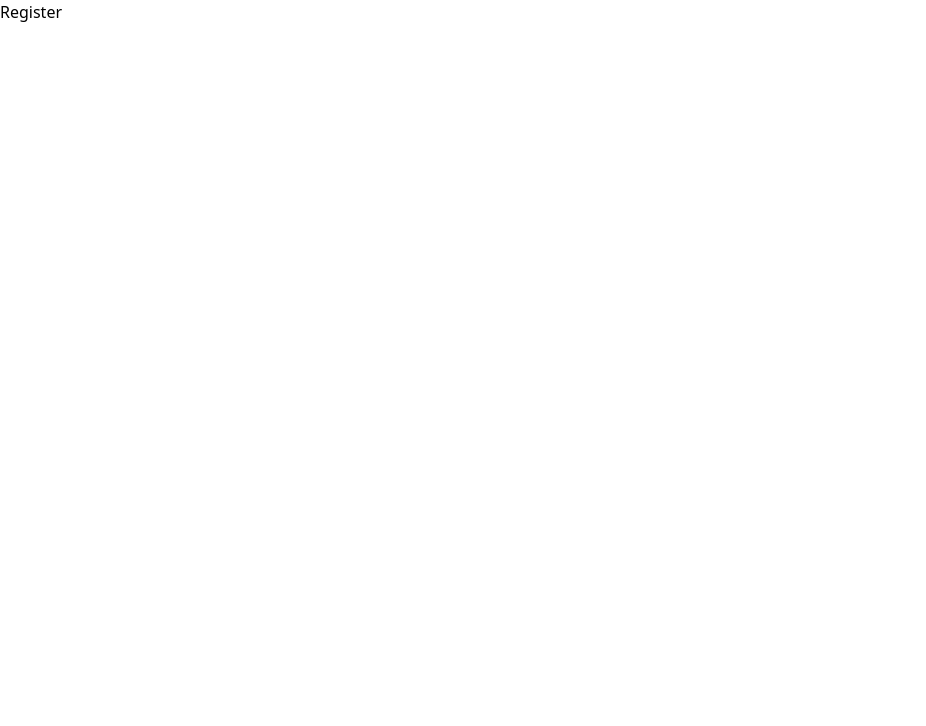
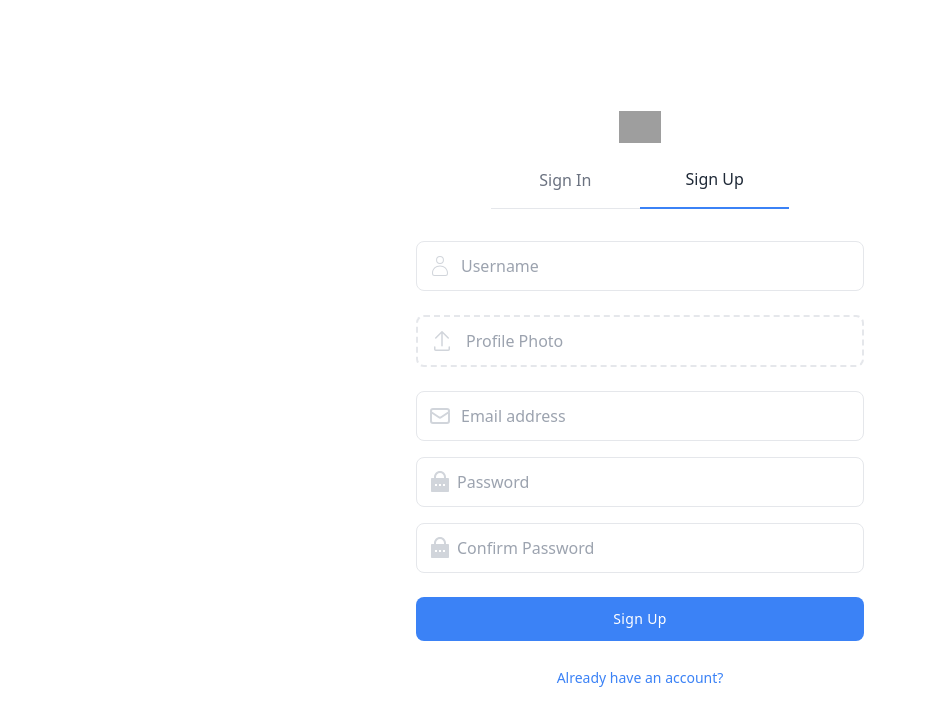
Before and after one commit to minajarifa/rest-house-client, a React (Vite) app: page /Register in a window 1280 px wide. Shown: the top 726 px of the page, without its empty margins (0-926 px from the left). Built offline with nearby package versions, Linux system fonts and the light colour scheme; grey boxes are pictures that could not be loaded.

Commit message:
form create

```diff
--- a/package.json
+++ b/package.json
@@ -17,6 +17,7 @@
     "match-sorter": "^8.1.0",
     "react": "^19.1.1",
     "react-dom": "^19.1.1",
+    "react-icons": "^5.5.0",
     "react-router-dom": "^7.9.5",
     "sort-by": "^1.2.0"
   },
--- a/src/Pages/Login/Login.jsx
+++ b/src/Pages/Login/Login.jsx
@@ -1,7 +1,72 @@
-
-
+import { FcGoogle } from "react-icons/fc";
+import { MdOutlineEmail } from "react-icons/md";
+import { RiLockPasswordFill } from "react-icons/ri";
 export default function Login() {
   return (
-    <div>Login</div>
-  )
+    <div>
+      <section className="bg-white dark:bg-gray-900">
+        <div className="container flex items-center justify-center min-h-screen px-6 mx-auto">
+          <form className="w-full max-w-md">
+            <img
+              className="w-auto h-7 sm:h-8"
+              src="https://merakiui.com/images/logo.svg"
+              alt=""
+            />
+            <h1 className="mt-3 text-2xl font-semibold text-gray-800 capitalize sm:text-3xl dark:text-white">
+              sign In
+            </h1>
+
+            <div className="relative flex items-center mt-8">
+              <span className="absolute ">
+               <MdOutlineEmail className="w-6 h-6 mx-3 text-gray-300 dark:text-gray-500"/>
+              </span>
+              <input
+                type="email"
+                className="block w-full py-3 text-gray-700 bg-white border rounded-lg px-11 dark:bg-gray-900 dark:text-gray-300 dark:border-gray-600 focus:border-blue-400 dark:focus:border-blue-300 focus:ring-blue-300 focus:outline-none focus:ring focus:ring-opacity-40"
+                placeholder="Email address"
+              />
+            </div>
+            <div className="relative flex items-center mt-4">
+              <span className="absolute">
+               <RiLockPasswordFill className="w-6 h-6 mx-3 text-gray-300 dark:text-gray-500"/>
+              </span>
+              <input
+                type="password"
+                className="block w-full px-10 py-3 text-gray-700 bg-white border rounded-lg dark:bg-gray-900 dark:text-gray-300 dark:border-gray-600 focus:border-blue-400 dark:focus:border-blue-300 focus:ring-blue-300 focus:outline-none focus:ring focus:ring-opacity-40"
+                placeholder="Password"
+              />
+            </div>
+
+            <div className="mt-6">
+              <button className="w-full px-6 py-3 text-sm font-medium tracking-wide text-white capitalize transition-colors duration-300 transform bg-blue-500 rounded-lg hover:bg-blue-400 focus:outline-none focus:ring focus:ring-blue-300 focus:ring-opacity-50">
+                Sign in
+              </button>
+
+              <p className="mt-4 text-center text-gray-600 dark:text-gray-400">
+                or sign in with
+              </p>
+
+              <a
+                href="#"
+                className="flex items-center justify-center px-6 py-3 mt-4 text-gray-600 transition-colors duration-300 transform border rounded-lg dark:border-gray-700 dark:text-gray-200 hover:bg-gray-50 dark:hover:bg-gray-600"
+              >
+               <FcGoogle className="text-3xl" />
+
+                <span className="mx-2">Sign in with Google</span>
+              </a>
+
+              <div className="mt-6 text-center ">
+                <a
+                  href="#"
+                  className="text-sm text-blue-500 hover:underline dark:text-blue-400"
+                >
+                  Don’t have an account yet? Sign up
+                </a>
+              </div>
+            </div>
+          </form>
+        </div>
+      </section>
+    </div>
+  );
 }
--- a/src/Pages/Register/Register.jsx
+++ b/src/Pages/Register/Register.jsx
@@ -1,7 +1,105 @@
-
+import { CiUser } from "react-icons/ci";
+import { GoUpload } from "react-icons/go";
+import { HiOutlineMail } from "react-icons/hi";
+import { RiLockPasswordFill } from "react-icons/ri";
 
 export default function Register() {
   return (
-    <div>Register</div>
-  )
+    <div>
+      <section className="bg-white dark:bg-gray-900">
+        <div className="container flex items-center justify-center min-h-screen px-6 mx-auto">
+          <form className="w-full max-w-md">
+            <div className="flex justify-center mx-auto">
+              <img
+                className="w-auto h-7 sm:h-8"
+                src="https://merakiui.com/images/logo.svg"
+                alt=""
+              />
+            </div>
+            <div className="flex items-center justify-center mt-6">
+              <a
+                href="#"
+                className="w-1/3 pb-4 font-medium text-center text-gray-500 capitalize border-b dark:border-gray-400 dark:text-gray-300"
+              >
+                sign in
+              </a>
+              <a
+                href="#"
+                className="w-1/3 pb-4 font-medium text-center text-gray-800 capitalize border-b-2 border-blue-500 dark:border-blue-400 dark:text-white"
+              >
+                sign up
+              </a>
+            </div>
+            <div className="relative flex items-center mt-8">
+              <span className="absolute">
+               <CiUser  className="w-6 h-6 mx-3 text-gray-300 dark:text-gray-500"/>
+              </span>
+              <input
+                type="text"
+                className="block w-full py-3 text-gray-700 bg-white border rounded-lg px-11 dark:bg-gray-900 dark:text-gray-300 dark:border-gray-600 focus:border-blue-400 dark:focus:border-blue-300 focus:ring-blue-300 focus:outline-none focus:ring focus:ring-opacity-40"
+                placeholder="Username"
+              />
+            </div>
+
+            <label
+              for="dropzone-file"
+              className="flex items-center px-3 py-3 mx-auto mt-6 text-center bg-white border-2 border-dashed rounded-lg cursor-pointer dark:border-gray-600 dark:bg-gray-900"
+            >
+             <GoUpload   className="w-6 h-6 text-gray-300 dark:text-gray-500"/>
+
+              <h2 className="mx-3 text-gray-400">Profile Photo</h2>
+
+              <input id="dropzone-file" type="file" className="hidden" />
+            </label>
+
+            <div className="relative flex items-center mt-6">
+              <span className="absolute">
+                <HiOutlineMail className="w-6 h-6 mx-3 text-gray-300 dark:text-gray-500"/>
+              </span>
+
+              <input
+                type="email"
+                className="block w-full py-3 text-gray-700 bg-white border rounded-lg px-11 dark:bg-gray-900 dark:text-gray-300 dark:border-gray-600 focus:border-blue-400 dark:focus:border-blue-300 focus:ring-blue-300 focus:outline-none focus:ring focus:ring-opacity-40"
+                placeholder="Email address"
+              />
+            </div>
+
+            <div className="relative flex items-center mt-4">
+              <span className="absolute">
+                <RiLockPasswordFill className="w-6 h-6 mx-3 text-gray-300 dark:text-gray-500"/>
+              </span>
+              <input
+                type="password"
+                className="block w-full px-10 py-3 text-gray-700 bg-white border rounded-lg dark:bg-gray-900 dark:text-gray-300 dark:border-gray-600 focus:border-blue-400 dark:focus:border-blue-300 focus:ring-blue-300 focus:outline-none focus:ring focus:ring-opacity-40"
+                placeholder="Password"
+              />
+            </div>
+            <div className="relative flex items-center mt-4">
+              <span className="absolute">
+               <RiLockPasswordFill className="w-6 h-6 mx-3 text-gray-300 dark:text-gray-500"/>
+              </span>
+              <input
+                type="password"
+                className="block w-full px-10 py-3 text-gray-700 bg-white border rounded-lg dark:bg-gray-900 dark:text-gray-300 dark:border-gray-600 focus:border-blue-400 dark:focus:border-blue-300 focus:ring-blue-300 focus:outline-none focus:ring focus:ring-opacity-40"
+                placeholder="Confirm Password"
+              />
+            </div>
+            <div className="mt-6">
+              <button className="w-full px-6 py-3 text-sm font-medium tracking-wide text-white capitalize transition-colors duration-300 transform bg-blue-500 rounded-lg hover:bg-blue-400 focus:outline-none focus:ring focus:ring-blue-300 focus:ring-opacity-50">
+                Sign Up
+              </button>
+              <div className="mt-6 text-center ">
+                <a
+                  href="#"
+                  className="text-sm text-blue-500 hover:underline dark:text-blue-400"
+                >
+                  Already have an account?
+                </a>
+              </div>
+            </div>
+          </form>
+        </div>
+      </section>
+    </div>
+  );
 }
--- a/src/routes/PrivateRoute.jsx
+++ b/src/routes/PrivateRoute.jsx
@@ -2,6 +2,8 @@
 
 export default function PrivateRoute() {
   return (
-    <div>PrivateRoute</div>
+    <div>
+
+    </div>
   )
 }
```
Also changed, not shown: 1 other file (tests, documents, lock files or other folders).
